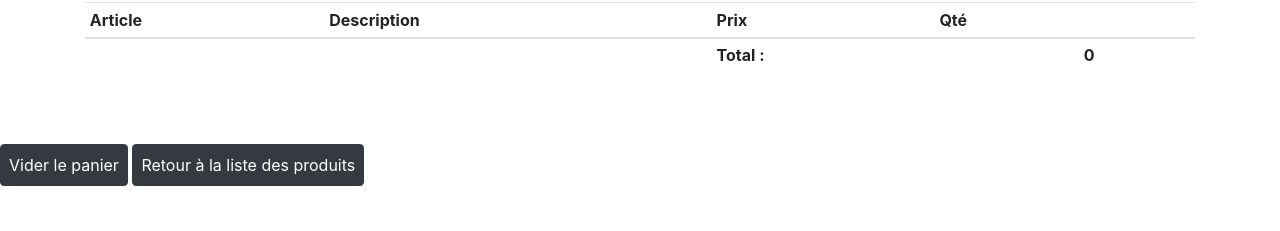
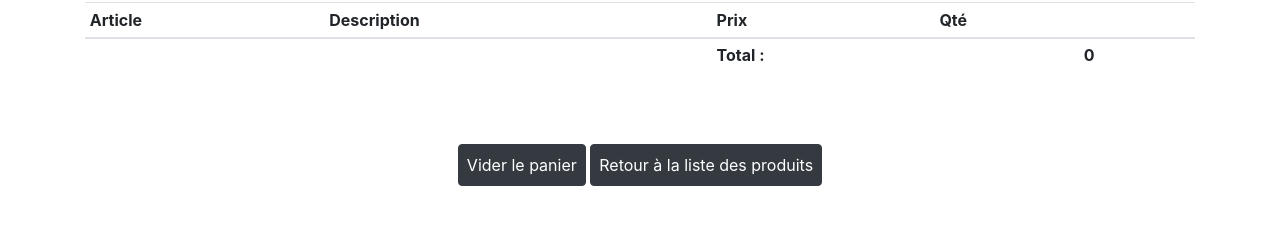
Before and after one commit to Jenny-Joyce/JennyPothin_5_08092021, a plain HTML site: page Front/basket.html in a window 1280 px wide. Shown: the part 190-421 px from the top of the page. Drawn offline with nearby package versions, Linux system fonts and the light colour scheme.

Commit message:
modif div retour liste produits

```diff
--- a/Front/JS/product.js
+++ b/Front/JS/product.js
@@ -83,7 +83,7 @@ function displayCamera(camera){
 // appel de l'API avec l'id produit
 function idApi(url){
     fetch(url)
-    .then(function (res){
+    .then(function(res){
         if(res.ok){
             return res.json();
         }
--- a/Front/style.css
+++ b/Front/style.css
@@ -18,7 +18,7 @@
 #container{
     margin: auto;
 }
-.back-home-page{
+.back_home_page{
     text-align: center;
 }
 @media screen and (max-width: 320px) {
```
Also changed, not shown: Front/product.html (+1 -1 lines).
